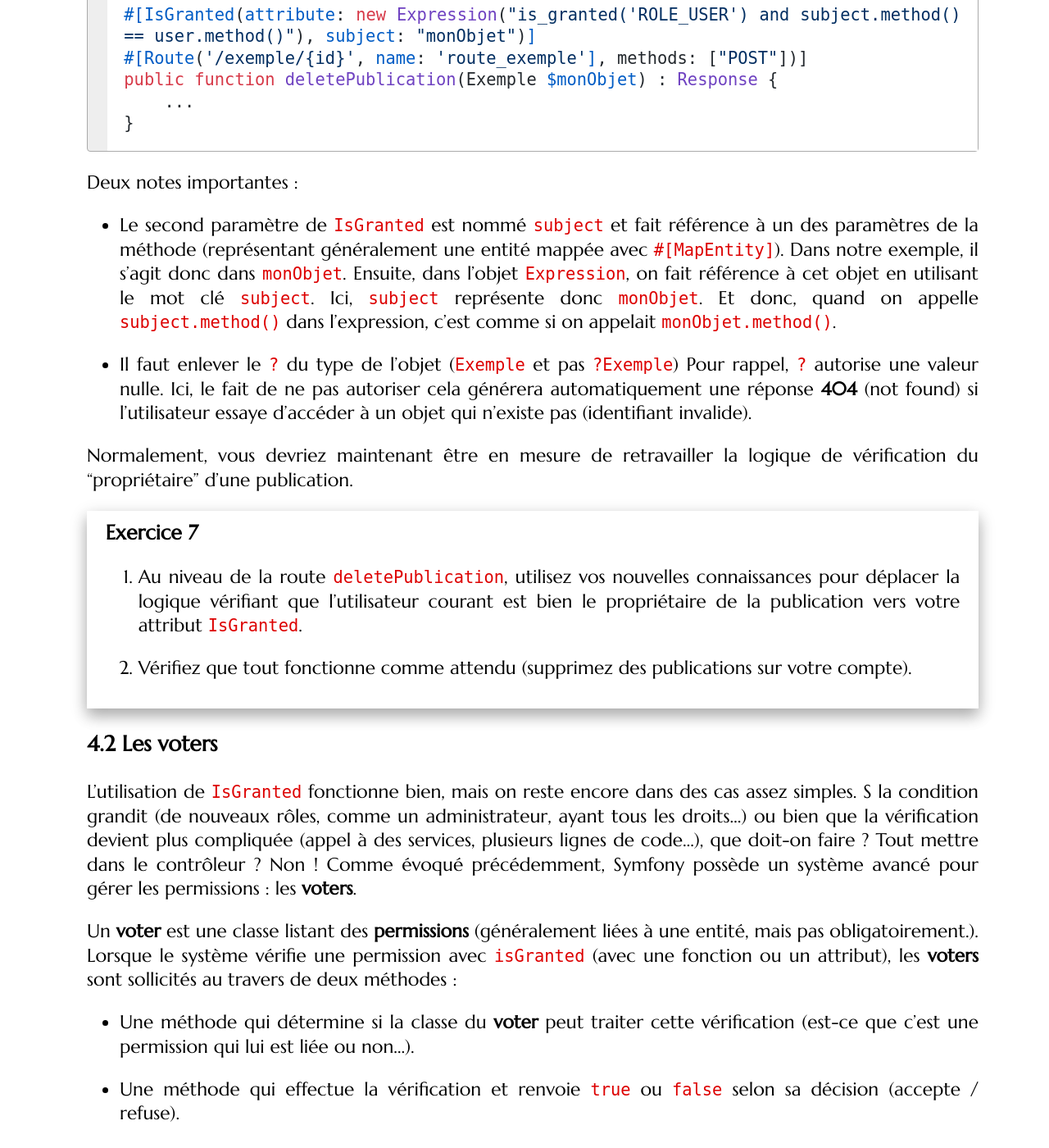
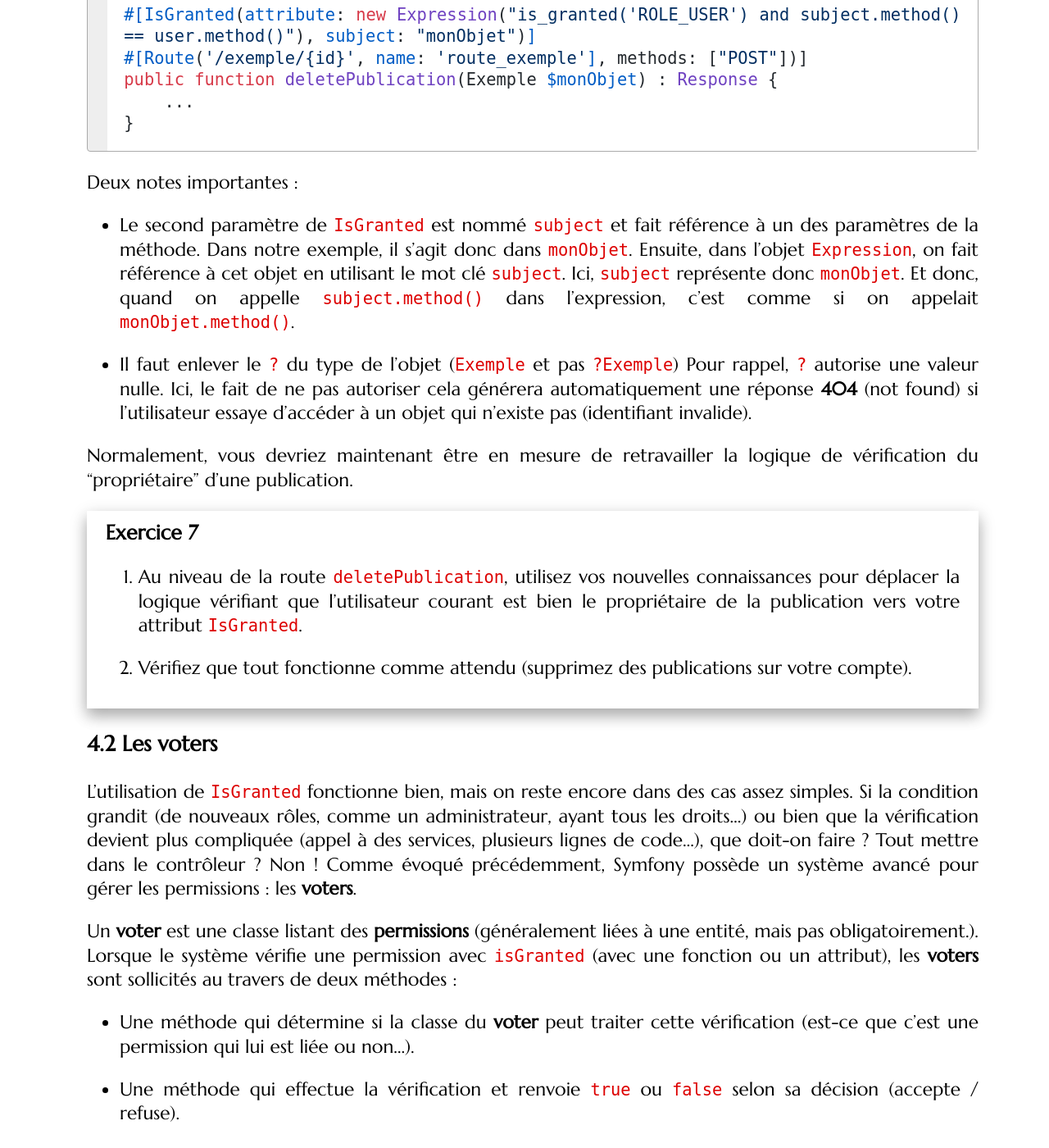
Before and after one commit to mgasquet/R5.A.05-ProgrammationAvancee-Web, a Jekyll site: the page built from tutorials/tutorial3.md, in a window 1280 px wide and 1400 px high, scrolled down 19853 px. Shown: the whole window at 82% size. Built offline with Jekyll 4.4.1, drawn with Linux system fonts in a browser that asks for light colours; some web fonts are replaced; some of the changed text lies outside the part shown.

Commit message:
Typos et enlève 2 références à MapEntity

````diff
--- a/tutorials/tutorial3.md
+++ b/tutorials/tutorial3.md
@@ -432,7 +432,7 @@ $form = $this->createForm(MonType::class, $entity, [
 
 1. Modifiez les contraintes de votre entité `Publication` afin que le message puisse contenir jusqu'à 200 caractères si un des groupes de validation activé est `publication:write:premium` et jusqu'à 50 caractères si un des groupes activés est `publication:write:normal`.
 
-2. Modifiez la classe `PublicationType` pour activer le bon groupe selon la situation de l'utilisateur (premium ou non). Vous aurez besoin du service `Security`. Ce service vous permet de récupérer l'utilisateur courant. Attention, il faudra vérifier s'il n'est pas `null`, car le formulaire peut être généré (mais pas forcément montré) via la route `feed`, même pour un utilisateur déconnecté (si l'utilisateur n'est pas connecté ou non premium, on utilisera le groupe `publication:wdrite:normal`) :
+2. Modifiez la classe `PublicationType` pour activer le bon groupe selon la situation de l'utilisateur (premium ou non). Vous aurez besoin du service `Security`. Ce service vous permet de récupérer l'utilisateur courant. Attention, il faudra vérifier s'il n'est pas `null`, car le formulaire peut être généré (mais pas forcément montré) via la route `feed`, même pour un utilisateur déconnecté (si l'utilisateur n'est pas connecté ou non premium, on utilisera le groupe `publication:write:normal`) :
 
     ```php
     use Symfony\Bundle\SecurityBundle\Security;
@@ -594,7 +594,7 @@ public function deletePublication(Exemple $monObjet) : Response {
 
 Deux notes importantes :
 
-* Le second paramètre de `IsGranted` est nommé `subject` et fait référence à un des paramètres de la méthode (représentant généralement une entité mappée avec `#[MapEntity]`). Dans notre exemple, il s'agit donc dans `monObjet`. Ensuite, dans l'objet `Expression`, on fait référence à cet objet en utilisant le mot clé `subject`. Ici, `subject` représente donc `monObjet`. Et donc, quand on appelle `subject.method()` dans l'expression, c'est comme si on appelait `monObjet.method()`.
+* Le second paramètre de `IsGranted` est nommé `subject` et fait référence à un des paramètres de la méthode. Dans notre exemple, il s'agit donc dans `monObjet`. Ensuite, dans l'objet `Expression`, on fait référence à cet objet en utilisant le mot clé `subject`. Ici, `subject` représente donc `monObjet`. Et donc, quand on appelle `subject.method()` dans l'expression, c'est comme si on appelait `monObjet.method()`.
 
 * Il faut enlever le `?` du type de l'objet (`Exemple` et pas `?Exemple`) Pour rappel, `?` autorise une valeur nulle. Ici, le fait de ne pas autoriser cela générera automatiquement une réponse **404** (not found) si l'utilisateur essaye d'accéder à un objet qui n'existe pas (identifiant invalide).
 
@@ -610,7 +610,7 @@ Normalement, vous devriez maintenant être en mesure de retravailler la logique
 
 ### Les voters
 
-L'utilisation de `IsGranted` fonctionne bien, mais on reste encore dans des cas assez simples. S la condition grandit (de nouveaux rôles, comme un administrateur, ayant tous les droits...) ou bien que la vérification devient plus compliquée (appel à des services, plusieurs lignes de code...), que doit-on faire ? Tout mettre dans le contrôleur ? Non ! Comme évoqué précédemment, Symfony possède un système avancé pour gérer les permissions : les **voters**.
+L'utilisation de `IsGranted` fonctionne bien, mais on reste encore dans des cas assez simples. Si la condition grandit (de nouveaux rôles, comme un administrateur, ayant tous les droits...) ou bien que la vérification devient plus compliquée (appel à des services, plusieurs lignes de code...), que doit-on faire ? Tout mettre dans le contrôleur ? Non ! Comme évoqué précédemment, Symfony possède un système avancé pour gérer les permissions : les **voters**.
 
 Un **voter** est une classe listant des **permissions** (généralement liées à une entité, mais pas obligatoirement.). Lorsque le système vérifie une permission avec `isGranted` (avec une fonction ou un attribut), les **voters** sont sollicités au travers de deux méthodes :
 
@@ -728,7 +728,7 @@ Enfin, dans mon contrôleur (ou ailleurs) dès que je veux contrôler l'autorisa
 ```php
 #[IsGranted(attribute: 'VIDEO_VIEW', subject: 'video')]
 #[Route('/watch/{id}', name: 'videoWatch', methods: ["GET"])]
-public function watchVideo(#[MapEntity] Video $video): Response
+public function watchVideo(Video $video): Response
 {
     ...
 }
````
Also changed, not shown: other parts of tutorials/tutorial3.md (+9 -9 lines).
